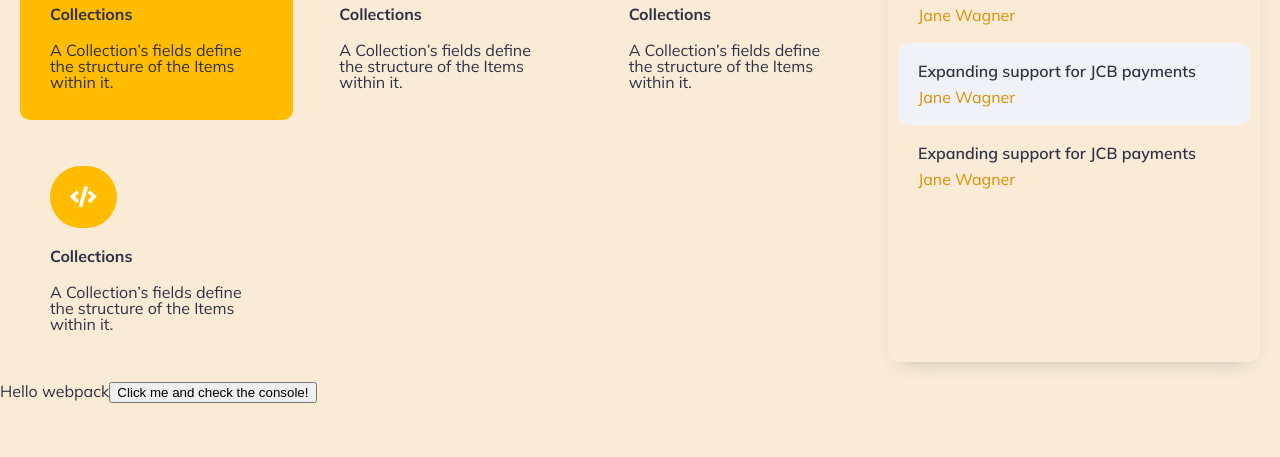
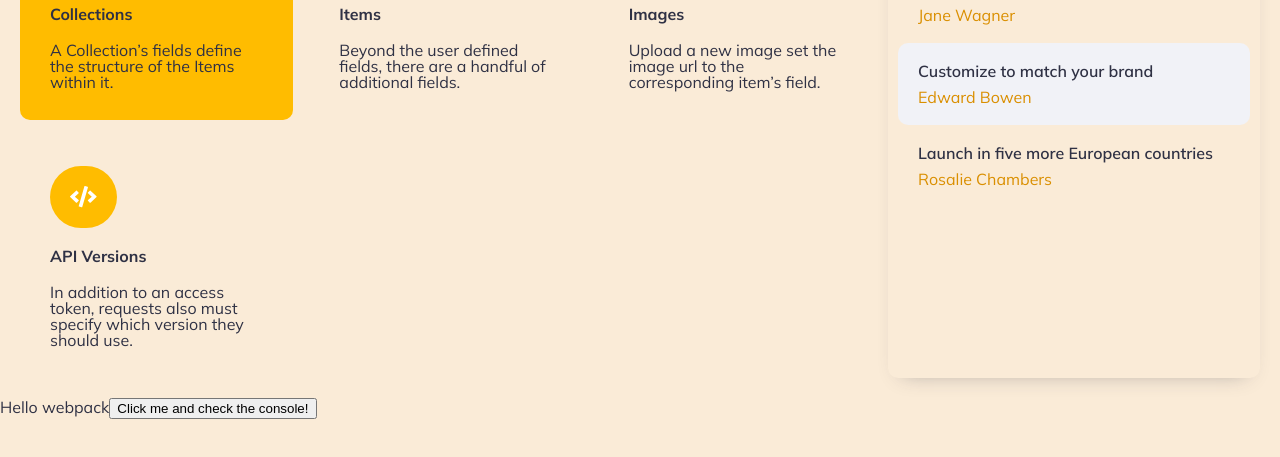
Before and after one commit to chrysillala/css-journey, a website built with webpack: page src/pages/links-navigation.html in a window 1280 px wide. Shown: the part 195-652 px from the top of the page. Built offline with nearby package versions, Linux system fonts and the light colour scheme.

Commit message:
update design #3 content

```diff
--- a/src/pages/links-navigation.html
+++ b/src/pages/links-navigation.html
@@ -18,18 +18,18 @@
         </div>
         <div class="p-3 radius-1">
           <i class="fas fa-bars fa-fw fa-lg rounded-full bg-yellow text-white p-2"></i>
-          <p class="font-700 mt-2">Collections</p>
-          <p class="mt-2">A Collection’s fields define the structure of the Items within it.</p>
+          <p class="font-700 mt-2">Items</p>
+          <p class="mt-2">Beyond the user defined fields, there are a handful of additional fields.</p>
         </div>
         <div class="p-3 radius-1">
           <i class="fas fa-image fa-fw fa-lg rounded-full bg-yellow text-white p-2"></i>
-          <p class="font-700 mt-2">Collections</p>
-          <p class="mt-2">A Collection’s fields define the structure of the Items within it.</p>
+          <p class="font-700 mt-2">Images</p>
+          <p class="mt-2">Upload a new image set the image url to the corresponding item’s field.</p>
         </div>
         <div class="p-3 radius-1">
           <i class="fas fa-code fa-fw fa-lg rounded-full bg-yellow text-white p-2"></i>
-          <p class="font-700 mt-2">Collections</p>
-          <p class="mt-2">A Collection’s fields define the structure of the Items within it.</p>
+          <p class="font-700 mt-2">API Versions</p>
+          <p class="mt-2">In addition to an access token, requests also must specify which version they should use.</p>
         </div>
       </nav>
       <aside class="shadow radius-1 p-1">
@@ -40,12 +40,12 @@
             <p class="text-dark-yellow font-400 mt-1">Jane Wagner</p>
           </article>
           <article class="radius-1 p-2 bg-light-gray">
-            <h3 class="font-600">Expanding support for JCB payments</h3>
-            <p class="text-dark-yellow font-400 mt-1">Jane Wagner</p>
+            <h3 class="font-600">Customize to match your brand</h3>
+            <p class="text-dark-yellow font-400 mt-1">Edward Bowen</p>
           </article>
           <article class="radius-1 p-2">
-            <h3 class="font-600">Expanding support for JCB payments</h3>
-            <p class="text-dark-yellow font-400 mt-1">Jane Wagner</p>
+            <h3 class="font-600">Launch in five more European countries</h3>
+            <p class="text-dark-yellow font-400 mt-1">Rosalie Chambers</p>
           </article>
         </div>
       </aside>
```
